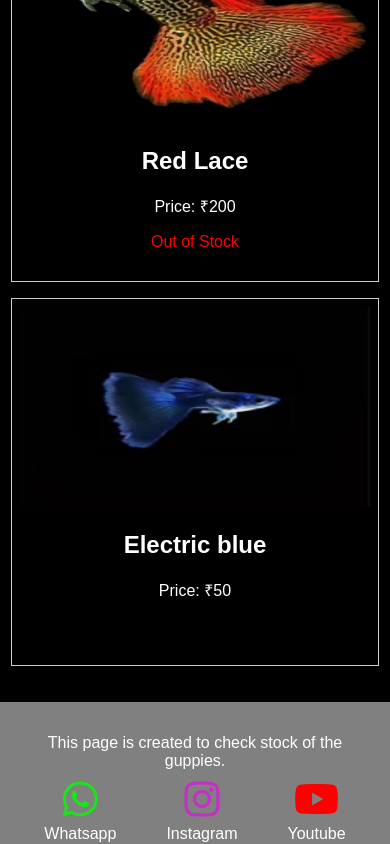
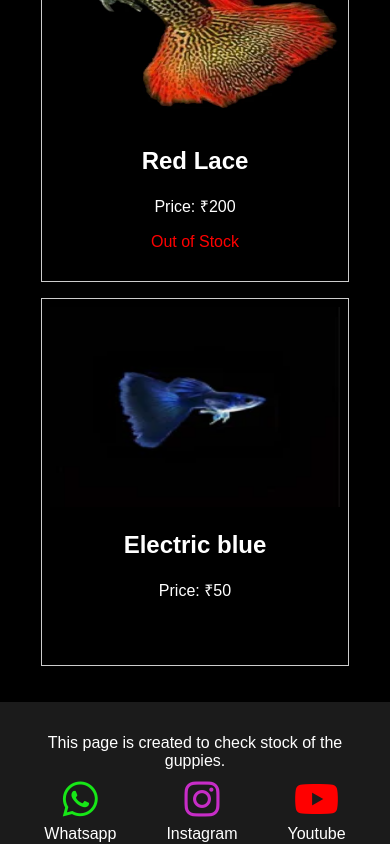
Before and after one commit to Aslin232/Guppy-Website, a React (Create React App) app: page / in a window 390 px wide. Shown: the part 4436-5280 px from the top of the page. Built offline with nearby package versions, Linux system fonts and the light colour scheme.

Commit message:
Refactor CSS styles and add media queries
Updated styles for footer, foot, out-stock, and added media queries for responsive design.

```diff
--- a/src/App.css
+++ b/src/App.css
@@ -23,8 +23,9 @@ body {
   border: 1px solid black;
   color: white;
 }
-.foot{
+.foot {
   margin-top: 130px;
+  background: rgb(27, 27, 27);
 }
 
 .filter-bar {
@@ -61,9 +62,8 @@ body {
   justify-content: center;
   gap: 1rem;
   padding: 1rem;
-
 }
-.out-stock{
+.out-stock {
   color: red;
 }
 
@@ -142,7 +142,7 @@ body {
 }
 
 footer {
-  background: gray;
+
   color: white;
   text-align: center;
   padding: 1rem;
@@ -192,9 +192,22 @@ footer {
 .des {
   margin-top: 70px;
 }
+@media (min-width: 400px) and (max-width: 499px) {
+  .guppy-card {
+    width: 280px;
+    height: 350px;
+  }
+  .search {
+    padding: 10px 18px 10px 10px;
+    height: 10px;
+    background: gainsboro;
+
+    font-size: 14px;
+  }
+}
 @media (max-width: 560px) {
   .guppy-card {
-    width: 350px;
+    width: 290px;
     height: 350px;
   }
   .filter-bar {
```
